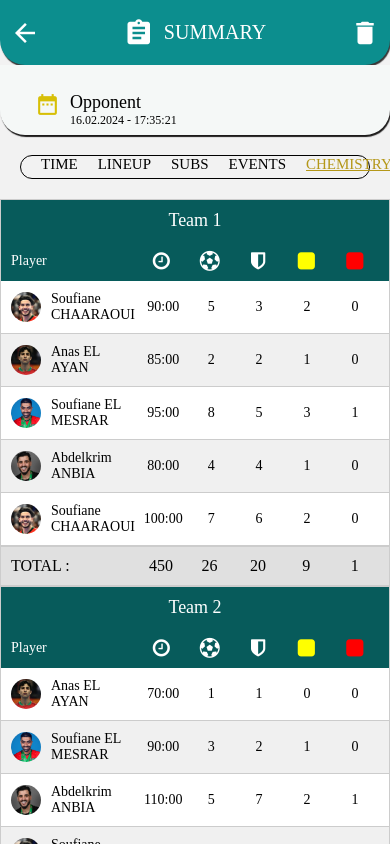
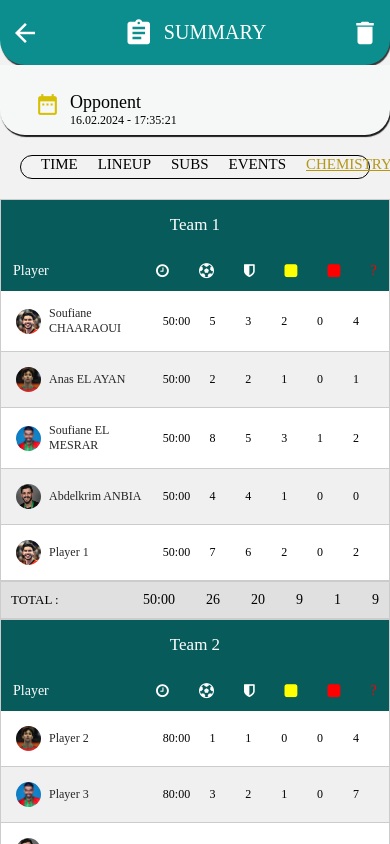
Before and after one commit to YahyaNamir/Salle_Summary, a React Native app: screen /CHEMISTRY in a window 390 px wide. Shown: the top 844 px of the page. Built offline with nearby package versions, Linux system fonts and the light colour scheme.

Commit message:
ChemistryItem

```diff
--- a/components/ChemistryItem.js
+++ b/components/ChemistryItem.js
@@ -1,7 +1,7 @@
-import { View, Text, StyleSheet, Image } from 'react-native';
+import {View, Text, StyleSheet, Image} from 'react-native';
 import React from 'react';
 
-export default function ChemistryItem({ chemistry }) {
+export default function ChemistryItem({chemistry}) {
   return (
     <View style={styles.itemContainer}>
       <Image source={chemistry.picture} style={styles.picture} />
@@ -11,6 +11,7 @@ export default function ChemistryItem({ chemistry }) {
       <Text style={styles.text}>{chemistry.receivedGoal}</Text>
       <Text style={styles.text}>{chemistry.yellowCard}</Text>
       <Text style={styles.text}>{chemistry.redCard}</Text>
+      <Text style={styles.text}>{chemistry.foulCommitted}</Text>
     </View>
   );
 }
@@ -19,24 +20,28 @@ const styles = StyleSheet.create({
   itemContainer: {
     flexDirection: 'row',
     alignItems: 'center',
-    padding: 10,
+    padding: 15,
     borderBottomWidth: 1,
     borderBottomColor: '#ccc',
   },
   picture: {
-    width: 30,
-    height: 30,
+    width: 25,
+    height: 25,
     borderRadius: 50,
-    marginRight: 10,
+    marginRight: 8,
   },
   name: {
     fontFamily: 'Poppins-Bold',
-    width: 92,
+    width: 122,
+    fontSize: 12,
     textAlign: 'left',
+    color: "#272626",
   },
   text: {
     fontFamily: 'Poppins-Bold',
-    width: 50,
+    width: 40,
+    fontSize: 12,
     textAlign: 'center',
+    color: "black",
   },
 });
--- a/screens/ChemistryScreen.js
+++ b/screens/ChemistryScreen.js
@@ -1,30 +1,135 @@
-import { View, FlatList, StyleSheet, Text, ScrollView } from 'react-native';
+import {View, FlatList, StyleSheet, Text, ScrollView} from 'react-native';
 import React from 'react';
 import ChemistryItem from '../components/ChemistryItem';
 import Icon from 'react-native-vector-icons/FontAwesome';
 
 const chemistryData = [
-  { id: '1', picture: require('../assets/images/chaaraoui.png'), name: 'Soufiane CHAARAOUI', goal: 5, minutePlayer: '90:00', yellowCard: 2, redCard: 0, receivedGoal: 3 },
-  { id: '2', picture: require('../assets/images/ayan.png'), name: 'Anas EL AYAN', goal: 2, minutePlayer: '85:00', yellowCard: 1, redCard: 0, receivedGoal: 2 },
-  { id: '3', picture: require('../assets/images/mesrar.png'), name: 'Soufiane EL MESRAR', goal: 8, minutePlayer: '95:00', yellowCard: 3, redCard: 1, receivedGoal: 5 },
-  { id: '4', picture: require('../assets/images/aniba1.png'), name: 'Abdelkrim ANBIA', goal: 4, minutePlayer: '80:00', yellowCard: 1, redCard: 0, receivedGoal: 4 },
-  { id: '5', picture: require('../assets/images/chaaraoui.png'), name: 'Soufiane CHAARAOUI', goal: 7, minutePlayer: '100:00', yellowCard: 2, redCard: 0, receivedGoal: 6 },
-  { id: '6', picture: require('../assets/images/ayan.png'), name: 'Anas EL AYAN', goal: 1, minutePlayer: '70:00', yellowCard: 0, redCard: 0, receivedGoal: 1 },
-  { id: '7', picture: require('../assets/images/mesrar.png'), name: 'Soufiane EL MESRAR', goal: 3, minutePlayer: '90:00', yellowCard: 1, redCard: 0, receivedGoal: 2 },
-  { id: '8', picture: require('../assets/images/aniba1.png'), name: 'Abdelkrim ANBIA', goal: 5, minutePlayer: '110:00', yellowCard: 2, redCard: 1, receivedGoal: 7 },
-  { id: '9', picture: require('../assets/images/chaaraoui.png'), name: 'Soufiane CHAARAOUI', goal: 6, minutePlayer: '95:00', yellowCard: 1, redCard: 0, receivedGoal: 3 },
-  { id: '10', picture: require('../assets/images/ayan.png'), name: 'Anas EL AYAN', goal: 2, minutePlayer: '85:00', yellowCard: 0, redCard: 0, receivedGoal: 2 },
+  {
+    id: '1',
+    picture: require('../assets/images/chaaraoui.png'),
+    name: 'Soufiane CHAARAOUI',
+    goal: 5,
+    minutePlayer: '50:00',
+    yellowCard: 2,
+    redCard: 0,
+    receivedGoal: 3,
+    foulCommitted : 4,
+  },
+  {
+    id: '2',
+    picture: require('../assets/images/ayan.png'),
+    name: 'Anas EL AYAN',
+    goal: 2,
+    minutePlayer: '50:00',
+    yellowCard: 1,
+    redCard: 0,
+    receivedGoal: 2,
+    foulCommitted : 1,
+  },
+  {
+    id: '3',
+    picture: require('../assets/images/mesrar.png'),
+    name: 'Soufiane EL MESRAR',
+    goal: 8,
+    minutePlayer: '50:00',
+    yellowCard: 3,
+    redCard: 1,
+    receivedGoal: 5,
+    foulCommitted : 2,
+  },
+  {
+    id: '4',
+    picture: require('../assets/images/aniba1.png'),
+    name: 'Abdelkrim ANBIA',
+    goal: 4,
+    minutePlayer: '50:00',
+    yellowCard: 1,
+    redCard: 0,
+    receivedGoal: 4,
+    foulCommitted : 0,
+  },
+  {
+    id: '5',
+    picture: require('../assets/images/chaaraoui.png'),
+    name: 'Player 1',
+    goal: 7,
+    minutePlayer: '50:00',
+    yellowCard: 2,
+    redCard: 0,
+    receivedGoal: 6,
+    foulCommitted : 2,
+  },
+  {
+    id: '6',
+    picture: require('../assets/images/ayan.png'),
+    name: 'Player 2',
+    goal: 1,
+    minutePlayer: '80:00',
+    yellowCard: 0,
+    redCard: 0,
+    receivedGoal: 1,
+    foulCommitted : 4,
+  },
+  {
+    id: '7',
+    picture: require('../assets/images/mesrar.png'),
+    name: 'Player 3',
+    goal: 3,
+    minutePlayer: '80:00',
+    yellowCard: 1,
+    redCard: 0,
+    receivedGoal: 2,
+    foulCommitted : 7,
+  },
+  {
+    id: '8',
+    picture: require('../assets/images/aniba1.png'),
+    name: 'Player 4',
+    goal: 5,
+    minutePlayer: '80:00',
+    yellowCard: 2,
+    redCard: 1,
+    receivedGoal: 7,
+    foulCommitted : 2,
+  },
+  {
+    id: '9',
+    picture: require('../assets/images/chaaraoui.png'),
+    name: 'Player 5',
+    goal: 6,
+    minutePlayer: '80:00',
+    yellowCard: 1,
+    redCard: 0,
+    receivedGoal: 3,
+    foulCommitted : 1,
+  },
+  {
+    id: '10',
+    picture: require('../assets/images/ayan.png'),
+    name: 'Player 6',
+    goal: 2,
+    minutePlayer: '80:00',
+    yellowCard: 0,
+    redCard: 0,
+    receivedGoal: 2,
+    foulCommitted : 3,
+  },
 ];
 
-const calculateTotals = (data) => {
-  return data.reduce((totals, player) => {
+
+const calculateTotals = data => {
+  return data.reduce(
+    (totals, player) => {
       totals.goals += player.goal;
-    totals.minutes += parseInt(player.minutePlayer);
+      totals.minutes = player.minutePlayer;
       totals.yellowCards += player.yellowCard;
       totals.redCards += player.redCard;
       totals.receivedGoals += player.receivedGoal;
+      totals.foulCommitted += player.foulCommitted;
       return totals;
-  }, { goals: 0, minutes: 0, yellowCards: 0, redCards: 0, receivedGoals: 0 });
+    },
+    {goals: 0, minutes: 0, yellowCards: 0, redCards: 0, receivedGoals: 0, foulCommitted :0},
+  );
 };
 
 export default function ChemistryScreen() {
@@ -33,17 +138,17 @@ export default function ChemistryScreen() {
   const totals1 = calculateTotals(group1);
   const totals2 = calculateTotals(group2);
 
-  const renderItem = ({ item, index }) => {
+  const renderItem = ({item, index}) => {
     const backgroundColor = index % 2 === 0 ? '#fff' : '#f0f0f0';
 
     return (
-      <View style={{ backgroundColor }}>
+      <View style={{backgroundColor}}>
         <ChemistryItem chemistry={item} />
       </View>
     );
   };
 
-  const renderTotals = (totals) => (
+  const renderTotals = totals => (
     <View style={styles.totalsContainer}>
       <Text style={styles.TOTAL}>TOTAL :</Text>
       <Text style={styles.totalsText}>{totals.minutes}</Text>
@@ -51,6 +156,7 @@ export default function ChemistryScreen() {
       <Text style={styles.totalsText}>{totals.receivedGoals}</Text>
       <Text style={styles.totalsText}>{totals.yellowCards}</Text>
       <Text style={styles.totalsText}>{totals.redCards}</Text>
+      <Text style={styles.totalsText}>{totals.foulCommitted}</Text>
     </View>
   );
 
@@ -61,12 +167,20 @@ export default function ChemistryScreen() {
           <Text style={styles.teamHeader}>Team 1</Text>
           <View style={styles.header}>
             <Text style={styles.headerText}>Player</Text>
-            <Icon name="clock-o" size={20} color="#fff" style={styles.icon} />
-            <Icon name="soccer-ball-o" size={20} color="#fff" style={styles.icon} />
-            <Icon name="shield" size={20} color="#fff" style={styles.icon} />
-            <Icon name="square" size={20} color="yellow" style={styles.icon} />
-            <Icon name="square" size={20} color="red" style={styles.icon} />
+            {/* <View style={styles.iconView}> */}
+            <Icon name="clock-o" size={15} color="#fff" style={styles.icon} />
+            <Icon
+              name="soccer-ball-o"
+              size={15}
+              color="#fff"
+              style={styles.icon}
+              />
+            <Icon name="shield" size={15} color="#fff" style={styles.icon} />
+            <Icon name="square" size={15} color="yellow" style={styles.icon} />
+            <Icon name="square" size={15} color="red" style={styles.icon} />
+            <Icon name="sifflet" size={15} color="#FF0000" style={styles.icon}/>
               </View>
+          {/* </View> */}
           <FlatList
             data={group1}
             renderItem={renderItem}
@@ -78,11 +192,12 @@ export default function ChemistryScreen() {
           <Text style={styles.teamHeader}>Team 2</Text>
           <View style={styles.header}>
             <Text style={styles.headerText}>Player</Text>
-            <Icon name="clock-o" size={20} color="#fff" style={styles.icon} />
-            <Icon name="soccer-ball-o" size={20} color="#fff" style={styles.icon} />
-            <Icon name="shield" size={20} color="#fff" style={styles.icon} />
-            <Icon name="square" size={20} color="yellow" style={styles.icon} />
-            <Icon name="square" size={20} color="red" style={styles.icon} />
+            <Icon name="clock-o" size={15} color="#fff" style={styles.icon} />
+            <Icon name="soccer-ball-o" size={15} color="#fff" style={styles.icon} />
+            <Icon name="shield" size={15} color="#fff" style={styles.icon} />
+            <Icon name="square" size={15} color="yellow" style={styles.icon} />
+            <Icon name="square" size={15} color="red" style={styles.icon} />
+            <Icon name="sifflet" size={15} color="#FF0000" style={styles.icon}/>
           </View>
           <FlatList
             data={group2}
@@ -108,12 +223,12 @@ const styles = StyleSheet.create({
   teamContainer: {
     borderWidth: 1,
     borderColor: '#ccc',
-    // marginBottom: 20,
+    // marginBottom: 10,
   },
   teamHeader: {
-    fontSize: 18,
+    fontSize: 17,
     fontFamily: 'Poppins-Bold',
-    padding: 10,
+    padding: 15,
     backgroundColor: '#075b5b',
     color: '#fff',
     textAlign: 'center',
@@ -121,19 +236,27 @@ const styles = StyleSheet.create({
   header: {
     flexDirection: 'row',
     alignItems: 'center',
-    padding: 10,
+    padding: 12,
     backgroundColor: '#075b5b',
   },
   headerText: {
     fontFamily: 'Poppins-Bold',
     color: '#fff',
-    marginRight: 10,
-    width: 120,
+    marginRight: 17,
+    width: 99,
   },
   icon: {
-    width: 50,
+    marginLeft :30,
+    // marginRight :20,
+    // width: 45,
+    // marginLeft:0,
     textAlign: 'center',
   },
+  // iconView :{
+  //   // height: 2,
+  //   display: 'flex',
+  //   flexDirection: 'row',
+  // },
   totalsContainer: {
     flexDirection: 'row',
     padding: 10,
@@ -143,14 +266,16 @@ const styles = StyleSheet.create({
   },
   totalsText: {
     fontFamily: 'Poppins-Bold',
-    width: 50,
+    color: "black",
+    // width: 45,
+    marginLeft :31,
     textAlign: 'center',
-    fontSize: 16,
+    // fontSize: 11,
   },
   TOTAL: {
     fontFamily: 'Poppins-Bold',
-    width: 130,
-    // textAlign: 'center',
-    fontSize: 16,
+    width: 120,
+    color: "black",
+    fontSize: 13,
   },
 });
```
Lines whose indentation alone changed are shown as unchanged.
